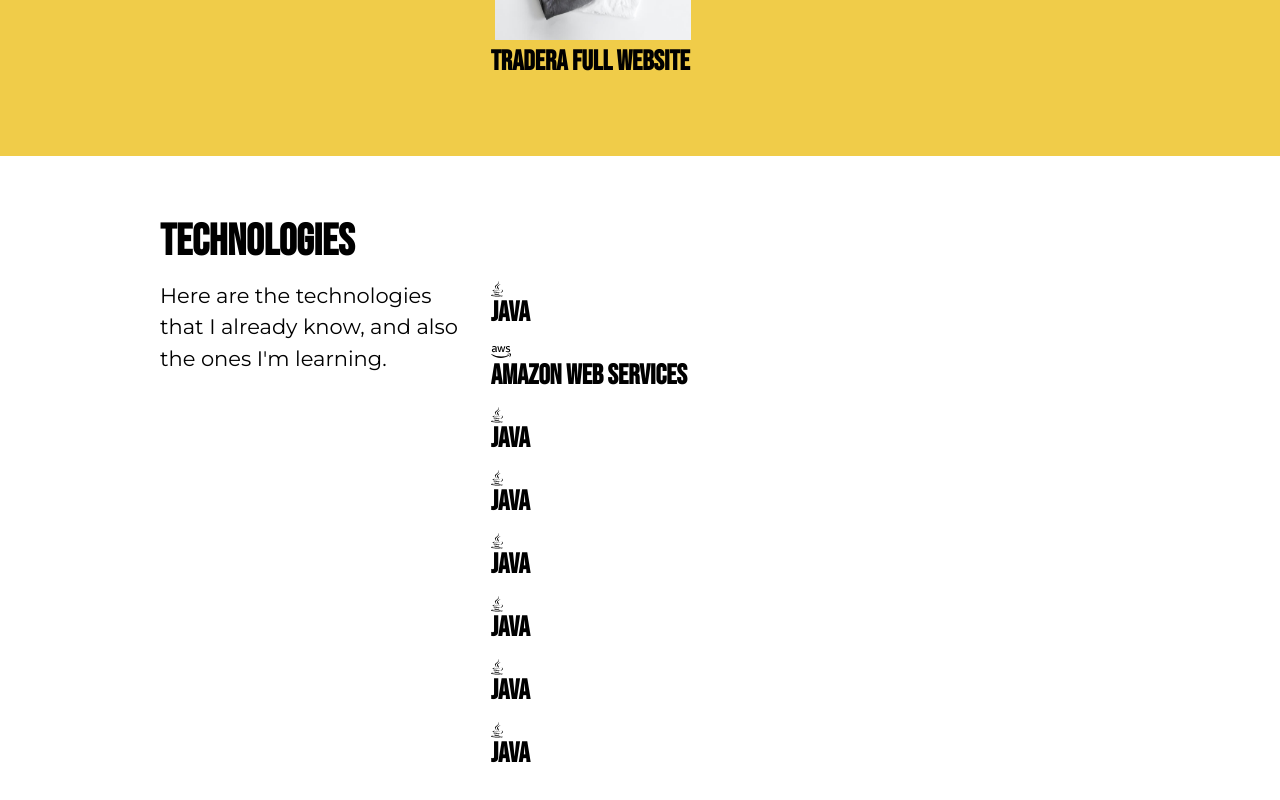
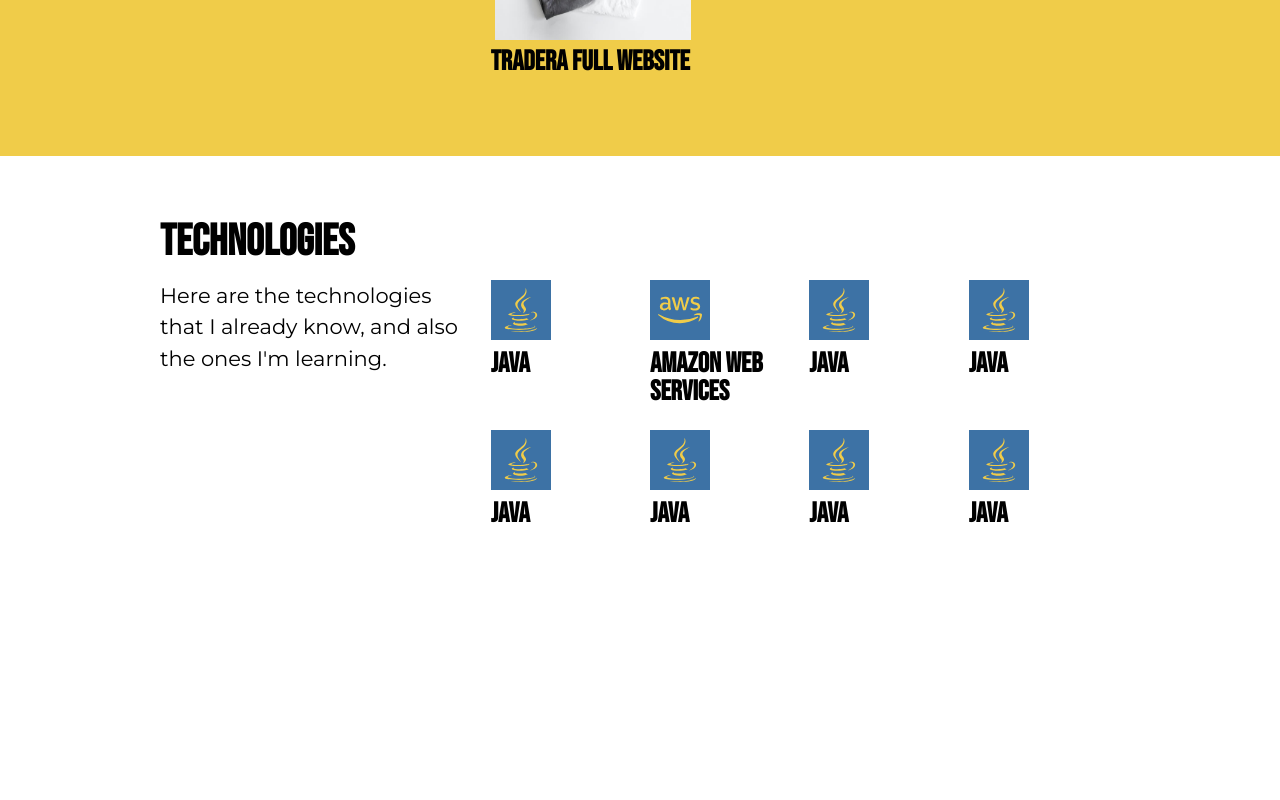
Before and after one commit to elalienx/backend-portofolio, a React (Create React App) app: page / in a window 1280 px wide. Shown: the part 1787-2587 px from the top of the page. After the commit the page ends 2395 px from the top, so only its background shows below. Built offline with nearby package versions, Linux system fonts and the light colour scheme.

Commit message:
finish technologies

```diff
--- a/src/components/ItemTechnology.jsx
+++ b/src/components/ItemTechnology.jsx
@@ -6,7 +6,7 @@ export default function ItemTechnology({ item }) {
 
   return (
     <article className="item-technology">
-      <FontAwesomeIcon icon={[icon_style, icon_name]} />
+      <FontAwesomeIcon className="icon" icon={[icon_style, icon_name]} />
       <h3>{title}</h3>
     </article>
   );
--- a/src/sections/Technologies.jsx
+++ b/src/sections/Technologies.jsx
@@ -15,7 +15,7 @@ export default function Technologies() {
             Here are the technologies that I already know, and also the ones I'm
             learning.
           </p>
-          <div className="grid">{Items}</div>
+          <div className="items">{Items}</div>
         </div>
       </div>
     </section>
--- /dev/null
+++ b/src/styles/components/item-technology.css
@@ -0,0 +1,20 @@
+.item-technology .icon {
+  --size: 32px;
+
+  width: var(--size);
+  height: var(--size);
+  margin-bottom: var(--space-small);
+  padding: var(--space-small);
+  background-color: var(--color-secondary);
+  color: var(--color-primary);
+}
+
+/* Desktop */
+@media (min-width: 750px) {
+  .item-technology .icon {
+    --size: 44px;
+
+    width: var(--size);
+    height: var(--size);
+  }
+}
--- a/src/styles/style.css
+++ b/src/styles/style.css
@@ -10,6 +10,7 @@
 @import url("./components/footer.css");
 @import url("./components/navigation-bar.css");
 @import url("./components/item-project.css");
+@import url("./components/item-technology.css");
 @import url("./components/modal.css");
 @import url("./components/modal-project.css");
 
```
